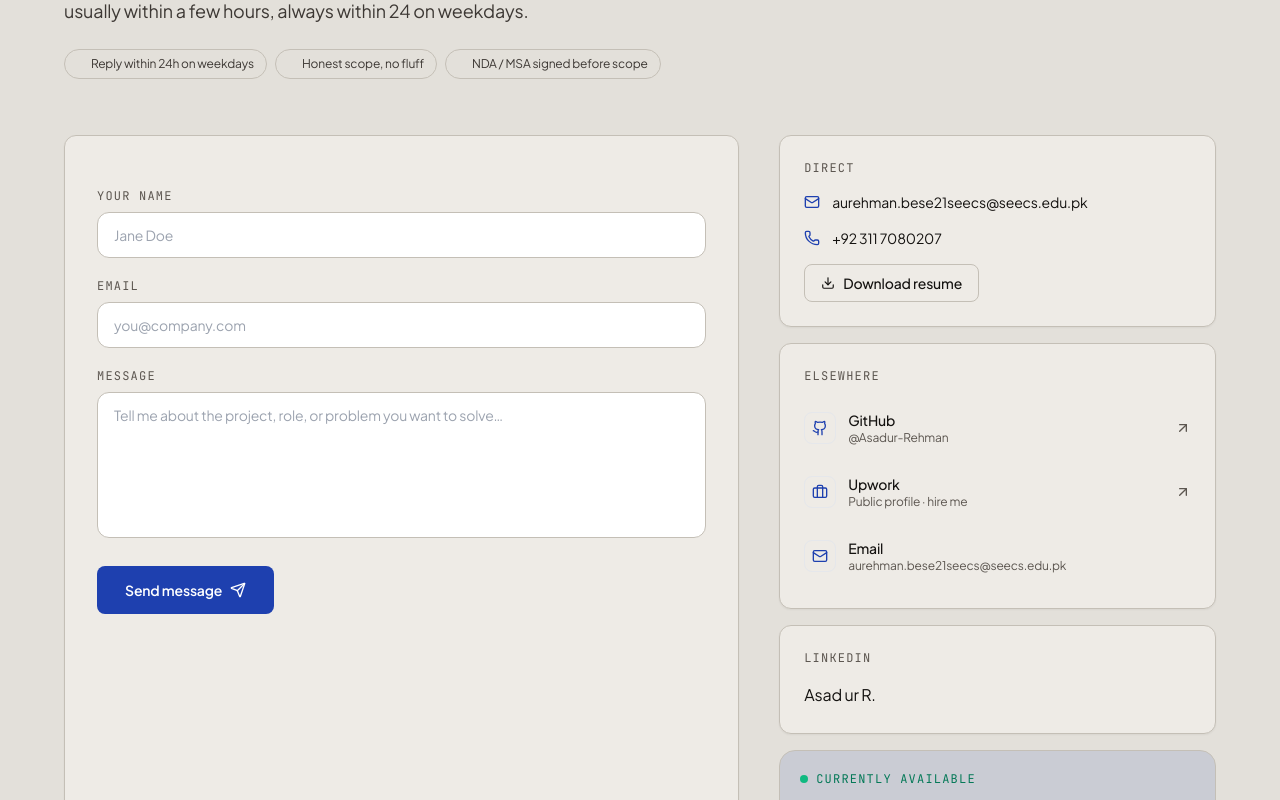
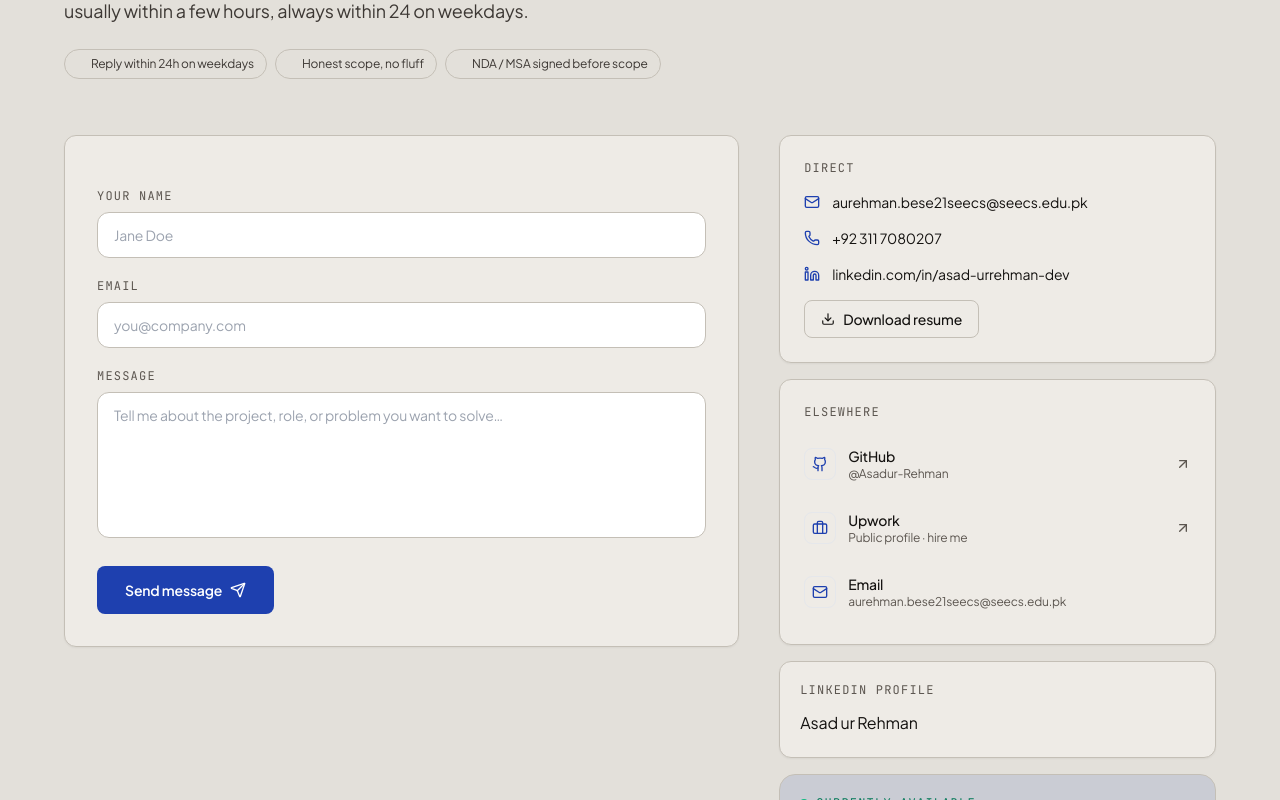
Before and after one commit to Asadur-Rehman/dev-portfolio, a Next.js app: page / in a window 1280 px wide. Shown: the part 9540-10340 px from the top of the page. Built offline with nearby package versions, Linux system fonts and the light colour scheme; no server answers.

Commit message:
added url corrected

```diff
--- a/src/app/globals.css
+++ b/src/app/globals.css
@@ -184,6 +184,28 @@ body::after {
     background: var(--accent);
     opacity: 0.85;
   }
+
+  /* LinkedIn official badge — full width, hide fallback link after widget loads */
+  .linkedin-badge {
+    width: 100%;
+    min-width: 0;
+  }
+
+  .linkedin-badge .LI-profile-badge {
+    display: block;
+    width: 100% !important;
+    max-width: 100%;
+  }
+
+  .linkedin-badge iframe {
+    display: block;
+    width: 100% !important;
+    max-width: 100%;
+  }
+
+  .linkedin-badge:has(iframe) .LI-simple-link {
+    display: none;
+  }
 }
 
 @media (prefers-reduced-motion: reduce) {
--- a/src/app/page.tsx
+++ b/src/app/page.tsx
@@ -42,7 +42,9 @@ export default async function Home() {
       "@type": "Organization",
       name: "Aurora Solutions",
     },
-    sameAs: socialLinks.map((s) => s.url),
+    sameAs: socialLinks
+      .filter((s) => s.url.startsWith("http"))
+      .map((s) => s.url),
     knowsAbout: [
       "Next.js", "React", "Node.js", "NestJS", "TypeScript", "Python",
       "MongoDB", "PostgreSQL", "OpenAI API", "RAG Architecture",
--- a/src/components/Contact.tsx
+++ b/src/components/Contact.tsx
@@ -8,9 +8,9 @@ import {
 } from "lucide-react";
 import type { LucideIcon } from "lucide-react";
 import { personal } from "@/data/personal";
-import { socialLinks } from "@/data/socials";
+import { linkedIn, socialLinks } from "@/data/socials";
 import { SectionDivider } from "@/components/ui/SectionDivider";
-import { LinkedInBadge } from "@/components/ui/LinkedInBadge";
+import { ResponsiveLinkedInBadge } from "@/components/ui/LinkedInBadge";
 
 const iconMap: Record<string, LucideIcon> = {
   github: Github, linkedin: Linkedin, email: Mail, upwork: Briefcase,
@@ -116,9 +116,9 @@ export function Contact() {
               ))}
             </motion.div>
 
-            <motion.div variants={fade} className="mt-12 sm:mt-14 grid lg:grid-cols-5 gap-8 sm:gap-10">
+            <motion.div variants={fade} className="mt-12 sm:mt-14 grid lg:grid-cols-5 gap-8 sm:gap-10 items-start">
               {/* Form */}
-              <form onSubmit={handleSubmit} className="lg:col-span-3 rounded-xl border border-border bg-surface-elevated p-6 sm:p-8 space-y-5 shadow-sm" noValidate>
+              <form onSubmit={handleSubmit} className="lg:col-span-3 self-start w-full rounded-xl border border-border bg-surface-elevated p-6 sm:p-8 space-y-5 shadow-sm" noValidate>
                 <input type="checkbox" name="botcheck" tabIndex={-1} autoComplete="off" className="sr-only" aria-hidden />
 
                 <div className="group">
@@ -162,7 +162,7 @@ export function Contact() {
               </form>
 
               {/* Sidebar */}
-              <div className="lg:col-span-2 flex flex-col gap-4">
+              <div className="lg:col-span-2 flex flex-col gap-4 self-start w-full min-w-0">
                 {/* Direct contact */}
                 <div className="rounded-xl border border-border bg-surface-elevated p-6 space-y-4 shadow-sm">
                   <p className="font-mono text-xs uppercase tracking-widest text-muted">Direct</p>
@@ -176,6 +176,17 @@ export function Contact() {
                       <span className="text-sm">{personal.phone}</span>
                     </a>
                   )}
+                  <a
+                    href={linkedIn.url}
+                    target="_blank"
+                    rel="noopener noreferrer"
+                    className="group flex items-start gap-3 text-foreground hover:text-accent transition-colors"
+                  >
+                    <Linkedin className="h-4 w-4 mt-0.5 text-accent shrink-0" aria-hidden />
+                    <span className="text-sm group-hover:text-accent transition-colors">
+                      linkedin.com/in/{linkedIn.vanity}
+                    </span>
+                  </a>
                   <a href={personal.resumeUrl} download className="group inline-flex items-center gap-2 rounded-lg border border-border px-4 py-2 text-sm font-medium text-foreground hover:border-accent/40 hover:text-accent transition-colors">
                     <Download className="h-3.5 w-3.5" aria-hidden />Download resume
                   </a>
@@ -208,9 +219,9 @@ export function Contact() {
                   </ul>
                 </div>
 
-                <div className="rounded-xl border border-border bg-surface-elevated p-6 shadow-sm">
-                  <p className="font-mono text-xs uppercase tracking-widest text-muted mb-4">LinkedIn</p>
-                  <LinkedInBadge size="medium" theme="light" />
+                <div className="rounded-xl border border-border bg-surface-elevated p-4 sm:p-5 shadow-sm w-full min-w-0 overflow-hidden">
+                  <p className="font-mono text-xs uppercase tracking-widest text-muted mb-3">LinkedIn profile</p>
+                  <ResponsiveLinkedInBadge theme="light" />
                 </div>
 
                 {/* Availability */}
--- a/src/components/ui/LinkedInBadge.tsx
+++ b/src/components/ui/LinkedInBadge.tsx
@@ -6,17 +6,16 @@ import { linkedIn } from "@/data/socials";
 const SCRIPT_SRC = "https://platform.linkedin.com/badges/js/profile.js";
 const SCRIPT_ATTR = "data-linkedin-profile-badge";
 
+type BadgeSize = "small" | "medium" | "large";
+type BadgeTheme = "light" | "dark";
+
 type LinkedInBadgeProps = {
-  size?: "small" | "medium" | "large";
-  theme?: "light" | "dark";
+  size?: BadgeSize;
+  theme?: BadgeTheme;
+  className?: string;
 };
 
-/**
- * Official LinkedIn profile badge (Plugin Terms apply).
- * @see https://www.linkedin.com/badges/profile/create
- */
-export function LinkedInBadge({ size = "medium", theme = "light" }: LinkedInBadgeProps) {
-  useEffect(() => {
+function loadLinkedInBadgeScript() {
   if (document.querySelector(`script[${SCRIPT_ATTR}]`)) return;
 
   const script = document.createElement("script");
@@ -25,12 +24,17 @@ export function LinkedInBadge({ size = "medium", theme = "light" }: LinkedInBadg
   script.defer = true;
   script.setAttribute(SCRIPT_ATTR, "true");
   document.body.appendChild(script);
-  }, []);
+}
 
+function BadgeMount({
+  size,
+  theme = "light",
+  className = "",
+}: LinkedInBadgeProps) {
   return (
-    <div className="linkedin-badge overflow-x-auto">
+    <div className={`linkedin-badge w-full min-w-0 ${className}`.trim()}>
       <div
-        className="badge-base LI-profile-badge"
+        className="badge-base LI-profile-badge w-full"
         data-locale="en_US"
         data-size={size}
         data-theme={theme}
@@ -50,3 +54,39 @@ export function LinkedInBadge({ size = "medium", theme = "light" }: LinkedInBadg
     </div>
   );
 }
+
+/**
+ * Official LinkedIn profile badge (Plugin Terms apply).
+ * @see https://www.linkedin.com/badges/profile/create
+ */
+export function LinkedInBadge({ size = "medium", theme = "light", className }: LinkedInBadgeProps) {
+  useEffect(() => {
+    loadLinkedInBadgeScript();
+  }, []);
+
+  return <BadgeMount size={size} theme={theme} className={className} />;
+}
+
+/**
+ * Responsive badge sizes — horizontal layout fills the sidebar on each breakpoint.
+ * LinkedIn API max size is `large` (builder “extra-large” maps to horizontal large).
+ */
+export function ResponsiveLinkedInBadge({ theme = "light" }: { theme?: BadgeTheme }) {
+  useEffect(() => {
+    loadLinkedInBadgeScript();
+  }, []);
+
+  return (
+    <div className="w-full min-w-0" aria-label="LinkedIn profile">
+      <div className="sm:hidden">
+        <BadgeMount size="small" theme={theme} />
+      </div>
+      <div className="hidden sm:block lg:hidden">
+        <BadgeMount size="medium" theme={theme} />
+      </div>
+      <div className="hidden lg:block">
+        <BadgeMount size="large" theme={theme} />
+      </div>
+    </div>
+  );
+}
--- a/src/data/socials.ts
+++ b/src/data/socials.ts
@@ -9,7 +9,7 @@ export interface SocialLink {
 export const linkedIn = {
   url: "https://www.linkedin.com/in/asad-urrehman-dev",
   vanity: "asad-urrehman-dev",
-  badgeLabel: "Asad ur R.",
+  badgeLabel: "Asad ur Rehman",
 } as const;
 
 export const socialLinks: SocialLink[] = [
```
Lines whose indentation alone changed are shown as unchanged.
